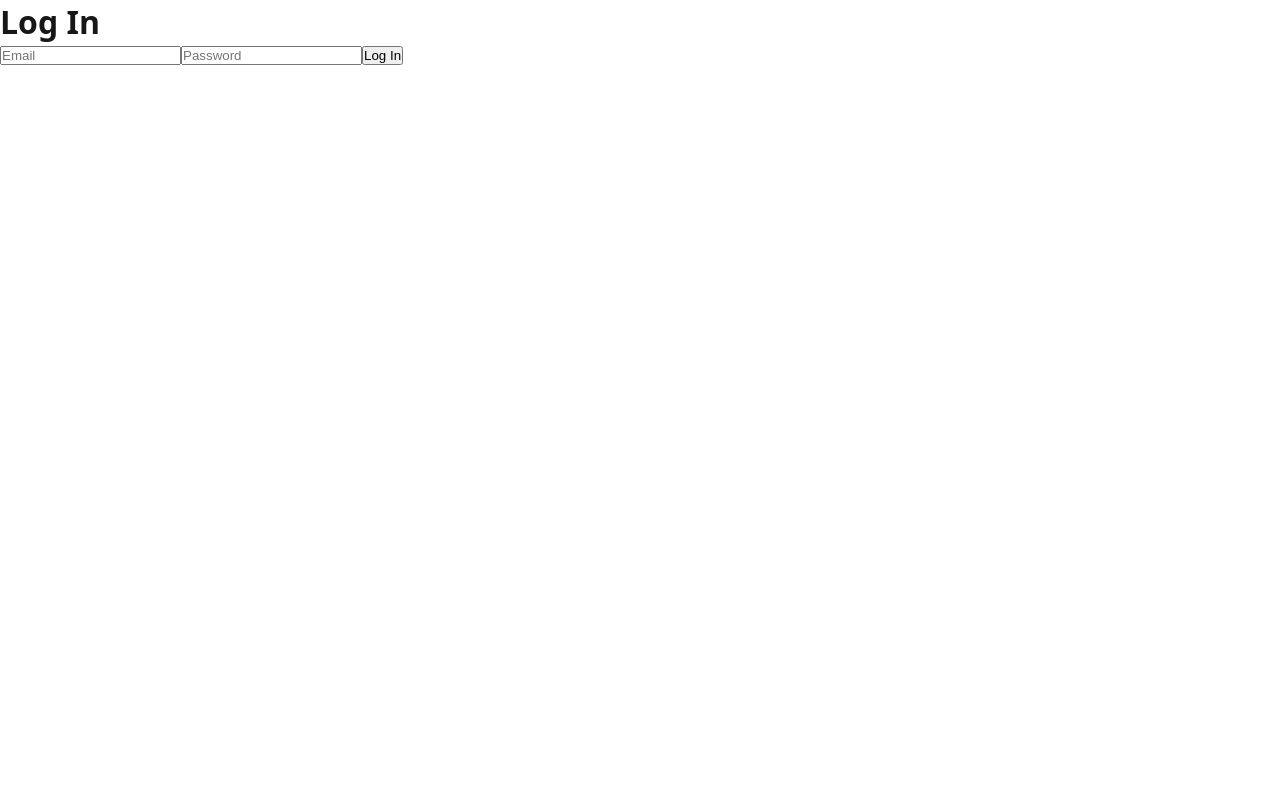
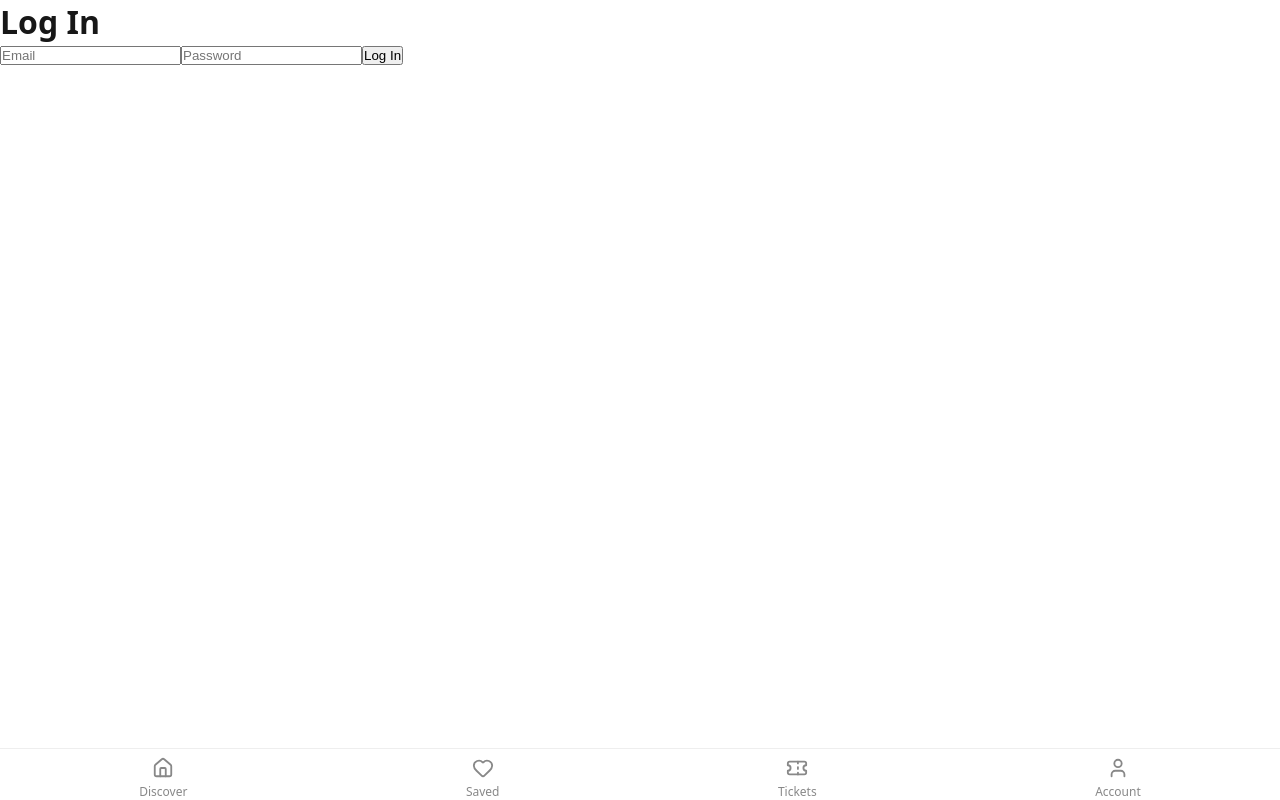
Before and after one commit to abenezerabera08-maker/habesha-hub, a Next.js app: page /login in a window 1280 px wide. Built offline with nearby package versions, Linux system fonts and the light colour scheme; no server answers.

Commit message:
Fix ticket sale_start/sale_end timezone bug; add bottom nav with role-based items

```diff
--- /dev/null
+++ b/app/components/BottomNav.tsx
@@ -0,0 +1,103 @@
+'use client'
+
+import { useEffect, useState } from 'react'
+import { Home, Heart, Ticket, User, LayoutDashboard, QrCode } from 'lucide-react'
+import Link from 'next/link'
+import { usePathname } from 'next/navigation'
+import { supabase } from '@/lib/supabase'
+
+export default function BottomNav() {
+  const pathname = usePathname()
+  const [role, setRole] = useState<string | null>(null)
+
+  useEffect(() => {
+    const fetchRole = async () => {
+      const { data: { session } } = await supabase.auth.getSession()
+      if (!session) return
+
+      const { data } = await supabase
+        .from('profiles')
+        .select('role')
+        .eq('id', session.user.id)
+        .single()
+
+      setRole(data?.role ?? null)
+    }
+
+    fetchRole()
+  }, [])
+
+  const navItems = [
+    { label: 'Discover', href: '/', icon: Home },
+    { label: 'Saved', href: '/saved', icon: Heart },
+    { label: 'Tickets', href: '/my-tickets', icon: Ticket },
+    { label: 'Account', href: '/account', icon: User },
+    ...(role === 'organizer'
+      ? [
+          { label: 'Dashboard', href: '/dashboard', icon: LayoutDashboard },
+          { label: 'Scanner', href: '/dashboard/scanner', icon: QrCode },
+        ]
+      : []),
+  ]
+
+  return (
+    <nav
+      style={{
+        position: 'fixed',
+        bottom: 0,
+        left: 0,
+        right: 0,
+        width: '100%',
+        background: '#fff',
+        borderTop: '1px solid #eee',
+        zIndex: 9999,
+        display: 'flex',
+        justifyContent: 'space-around',
+        alignItems: 'center',
+        paddingBottom: 'env(safe-area-inset-bottom)',
+        paddingTop: 8,
+      }}
+    >
+      {navItems.map((item) => {
+        const active = item.href === '/' ? pathname === '/' : pathname.startsWith(item.href)
+        const Icon = item.icon
+
+        return (
+          <Link
+            key={item.href}
+            href={item.href}
+            style={{
+              display: 'flex',
+              flexDirection: 'column',
+              alignItems: 'center',
+              gap: 4,
+              textDecoration: 'none',
+              color: active ? '#171717' : '#888',
+              fontWeight: active ? 600 : 400,
+              fontSize: 12,
+              position: 'relative',
+              padding: '0 12px',
+            }}
+          >
+            {active && (
+              <span
+                style={{
+                  position: 'absolute',
+                  top: -9,
+                  left: '50%',
+                  transform: 'translateX(-50%)',
+                  width: 24,
+                  height: 3,
+                  borderRadius: 2,
+                  background: '#171717',
+                }}
+              />
+            )}
+            <Icon size={22} />
+            {item.label}
+          </Link>
+        )
+      })}
+    </nav>
+  )
+}
--- a/app/layout.tsx
+++ b/app/layout.tsx
@@ -1,5 +1,6 @@
 import type { Metadata } from "next";
 import "./globals.css";
+import BottomNav from "./components/BottomNav";
 
 export const metadata: Metadata = {
   title: "Habesha Hub",
@@ -13,8 +14,9 @@ export default function RootLayout({
 }>) {
   return (
     <html lang="en">
-      <body>
+      <body style={{ paddingBottom: 70 }}>
         {children}
+        <BottomNav />
       </body>
     </html>
   );
--- a/package.json
+++ b/package.json
@@ -10,6 +10,7 @@
   },
   "dependencies": {
     "@supabase/supabase-js": "^2.110.0",
+    "lucide-react": "^1.26.0",
     "next": "16.2.10",
     "react": "19.2.4",
     "react-dom": "19.2.4"
```
Also changed, not shown: app/create-event/page.tsx (+12 -3 lines), 1 other file (tests, documents, lock files or other folders).
